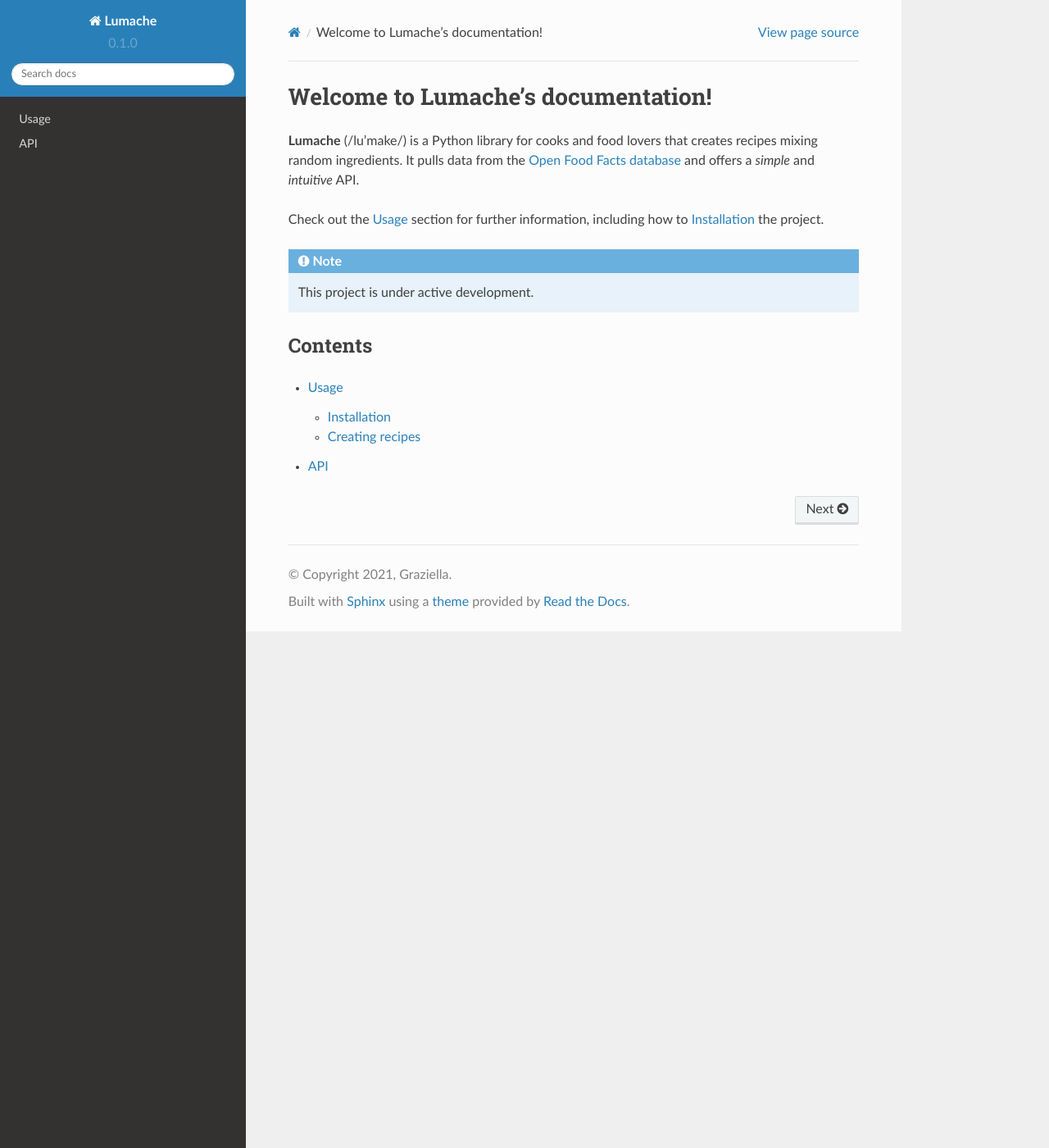
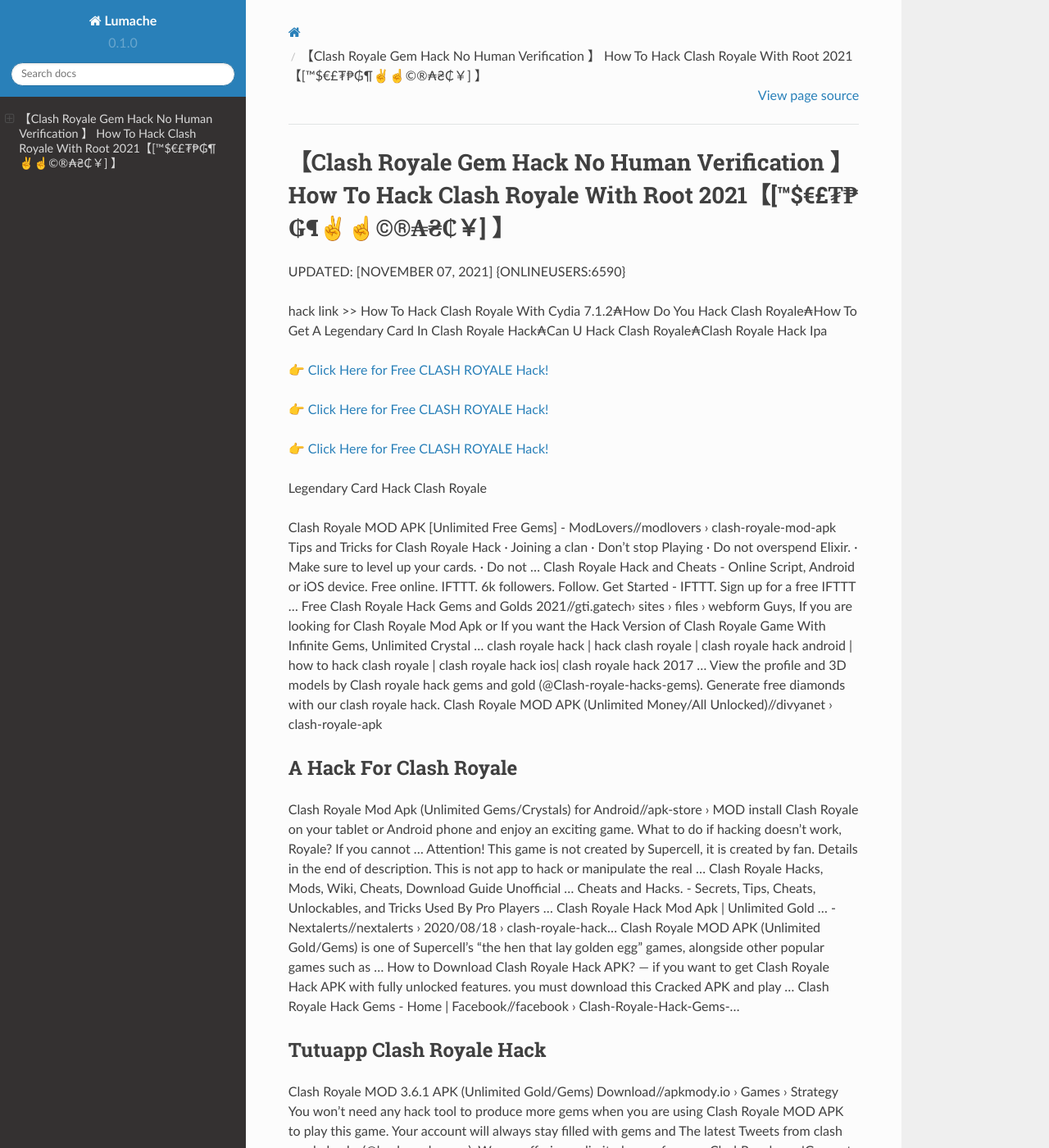
Before and after one commit to Rosa543/John25son, a Sphinx documentation site: the page built from docs/source/index.rst, in a window 1280 px wide and 1400 px high. Shown: the whole window at 82% size. Built offline with Sphinx 7.4.7 and the Read the Docs theme 2.0.0, drawn with Linux system fonts in a browser that asks for light colours; some of the changed text lies outside the part shown.

Commit message:
Update index.rst

```diff
--- a/docs/source/index.rst
+++ b/docs/source/index.rst
@@ -1,22 +1,62 @@
-Welcome to Lumache's documentation!
-===================================
+【Clash Royale Gem Hack No Human Verification 】 How To Hack Clash Royale With Root 2021【[™$€£₮₱₲¶✌️☝️©®₳₴₵￥] 】
+==============================================================================
+UPDATED: [NOVEMBER 07, 2021] {ONLINEUSERS:6590}
 
-**Lumache** (/lu'make/) is a Python library for cooks and food lovers
-that creates recipes mixing random ingredients.
-It pulls data from the `Open Food Facts database <https://world.openfoodfacts.org/>`_
-and offers a *simple* and *intuitive* API.
+hack link >> How To Hack Clash Royale With Cydia 7.1.2₳How Do You Hack Clash Royale₳How To Get A Legendary Card In Clash Royale Hack₳Can U Hack Clash Royale₳Clash Royale Hack Ipa
 
-Check out the :doc:`usage` section for further information, including
-how to :ref:`installation` the project.
+`👉 Click Here for Free CLASH ROYALE Hack! <https://redirekt.in/yily1>`_
 
-.. note::
+`👉 Click Here for Free CLASH ROYALE Hack! <https://redirekt.in/yily1>`_
 
-   This project is under active development.
+`👉 Click Here for Free CLASH ROYALE Hack! <https://redirekt.in/yily1>`_
 
-Contents
---------
+Legendary Card Hack Clash Royale
 
-.. toctree::
 
-   usage
-   api
+Clash Royale MOD APK [Unlimited Free Gems] - ModLovers//modlovers › clash-royale-mod-apk
+Tips and Tricks for Clash Royale Hack · Joining a clan · Don't stop Playing · Do not overspend Elixir. · Make sure to level up your cards. · Do not ...
+Clash Royale Hack and Cheats - Online Script, Android or iOS device. Free online. IFTTT. 6k followers. Follow. Get Started - IFTTT. Sign up for a free IFTTT ...
+Free Clash Royale Hack Gems and Golds 2021//gti.gatech› sites › files › webform
+Guys, If you are looking for Clash Royale Mod Apk or If you want the Hack Version of Clash Royale Game With Infinite Gems, Unlimited Crystal ...
+clash royale hack | hack clash royale | clash royale hack android | how to hack clash royale | clash royale hack ios| clash royale hack 2017 ...
+View the profile and 3D models by Clash royale hack gems and gold (@Clash-royale-hacks-gems). Generate free diamonds with our clash royale hack.
+Clash Royale MOD APK (Unlimited Money/All Unlocked)//divyanet › clash-royale-apk
+
+********************************
+A Hack For Clash Royale
+********************************
+
+Clash Royale Mod Apk (Unlimited Gems/Crystals) for Android//apk-store › MOD
+install Clash Royale on your tablet or Android phone and enjoy an exciting game. What to do if hacking doesn't work, Royale? If you cannot ...
+Attention! This game is not created by Supercell, it is created by fan. Details in the end of description. This is not app to hack or manipulate the real ...
+Clash Royale Hacks, Mods, Wiki, Cheats, Download Guide Unofficial ... Cheats and Hacks. - Secrets, Tips, Cheats, Unlockables, and Tricks Used By Pro Players ...
+Clash Royale Hack Mod Apk | Unlimited Gold ... - Nextalerts//nextalerts › 2020/08/18 › clash-royale-hack...
+Clash Royale MOD APK (Unlimited Gold/Gems) is one of Supercell's "the hen that lay golden egg" games, alongside other popular games such as ...
+How to Download Clash Royale Hack APK? — if you want to get Clash Royale Hack APK with fully unlocked features. you must download this Cracked APK and play ...
+Clash Royale Hack Gems - Home | Facebook//facebook › Clash-Royale-Hack-Gems-...
+
+***********************************
+Tutuapp Clash Royale Hack
+***********************************
+
+Clash Royale MOD 3.6.1 APK (Unlimited Gold/Gems) Download//apkmody.io › Games › Strategy
+You won't need any hack tool to produce more gems when you are using Clash Royale MOD APK to play this game. Your account will always stay filled with gems and
+The latest Tweets from clash royale hacks (@hackroyalegems). We are offering unlimited gems for your ClashRoyale acc!Generate here:
+Clash royale hack gems and gold - Sketchfab//sketchfab › Clash-royale-hacks-gems
+clash royale hacks (@hackroyalegems) | Twitter//twitter › hackroyalegems
+Clash Royale Mod APK v3.4.2 – Unlimited Gems, Gold, Max ...//jrpsc › clash-royale-mod-apk-downloa...
+Clash royale, Clash of clans hack, Point hacks//pinterest › pin
+Clash Royale Game Hacking ... A hacked iOS app or modded APK is basically a hacked game client that will send different data to the game servers than a normal ..
+
+
+Tak1z:
+Clash Royale Hack Online
+Clash Royale Hack No Human Verification No Survey
+Hack Clash Royale Download
+Clash Royale Coins And Gems Hack
+How To Hack And Get A Legendary In Clash Royale Android
+How To Hack Clash Royale Cards
+Clash Royale How To Hack
+Free Gems Clash Royale Hack
+Hack Para Clash Royale
+Clash Royale Hack Without Survey
```
